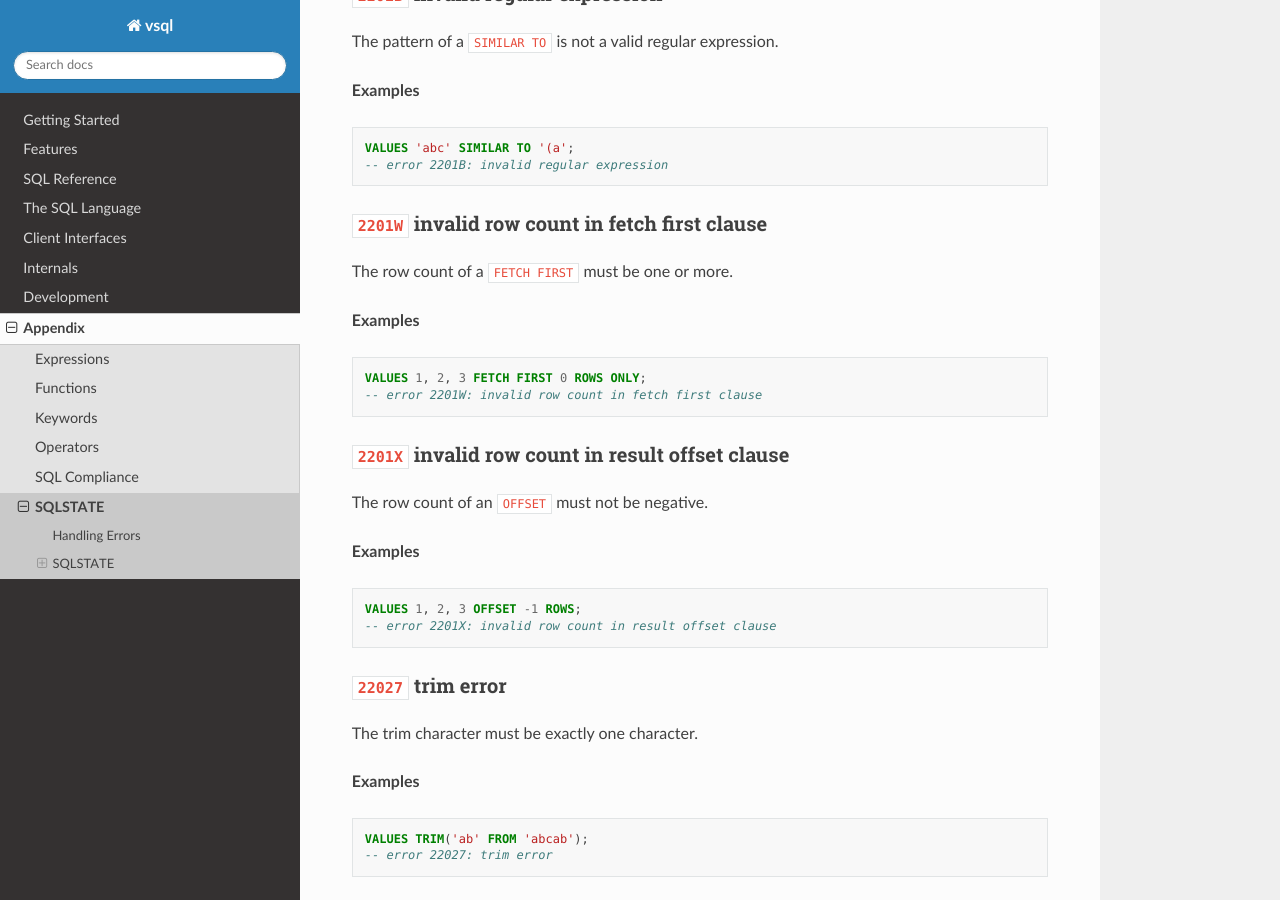
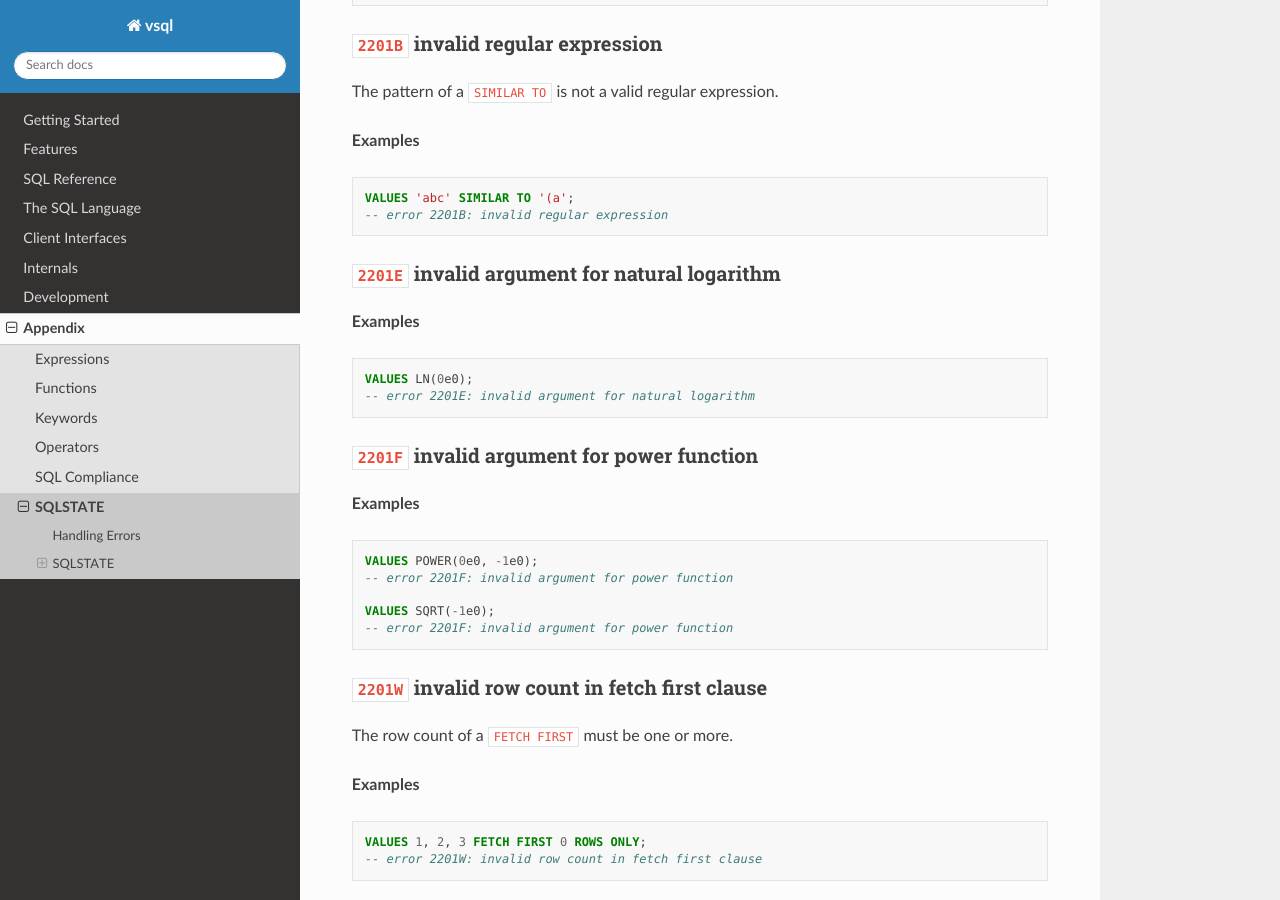
Before and after one commit to elliotchance/vsql, a Sphinx documentation site: the page built from docs/sqlstate.rst, in a window 1280 px wide and 900 px high, scrolled down 4452 px. Built offline with Sphinx 7.4.7 and the Read the Docs theme 3.1.0, drawn with Linux system fonts in a browser that asks for light colours; some of the changed text lies outside the part shown.

Commit message:
numbers: Raise errors instead of returning infinity or NaN
Infinity and NaN aren't SQL values, but a REAL or DOUBLE PRECISION that was
too large (from a literal, a CAST, an INSERT, arithmetic, EXP, POWER, SUM or
AVG) became infinity, and functions given an invalid argument returned NaN or
infinity. Now:

- A result that's too large for the type raises 22003.
- LN of 0 or a negative number raises 2201E.
- LOG10 of 0 or a negative number raises 22003.
- POWER with a zero base and a negative exponent, or a negative base and a
  fractional exponent, raises 2201F. So does SQRT of a negative number.
- ASIN and ACOS outside of -1 to 1 raise 22003.

SQL E011-02, T621

Fixes #319
Fixes #320

Co-Authored-By: Claude Opus 5.5 <noreply@anthropic.com>

```diff
--- a/docs/sqlstate.rst
+++ b/docs/sqlstate.rst
@@ -197,6 +197,29 @@ The pattern of a ``SIMILAR TO`` is not a valid regular expression.
 
   VALUES 'abc' SIMILAR TO '(a';
   -- error 2201B: invalid regular expression
+
+``2201E`` invalid argument for natural logarithm
+^^^^^^^^^^^^^^^^^^^^^^^^^^^^^^^^^^^^^^^^^^^^^^^^^
+
+**Examples**
+
+.. code-block:: sql
+
+  VALUES LN(0e0);
+  -- error 2201E: invalid argument for natural logarithm
+
+``2201F`` invalid argument for power function
+^^^^^^^^^^^^^^^^^^^^^^^^^^^^^^^^^^^^^^^^^^^^^
+
+**Examples**
+
+.. code-block:: sql
+
+  VALUES POWER(0e0, -1e0);
+  -- error 2201F: invalid argument for power function
+
+  VALUES SQRT(-1e0);
+  -- error 2201F: invalid argument for power function
 
 ``2201W`` invalid row count in fetch first clause
 ^^^^^^^^^^^^^^^^^^^^^^^^^^^^^^^^^^^^^^^^^^^^^^^^^
```
Also changed, not shown: 9 other files.
